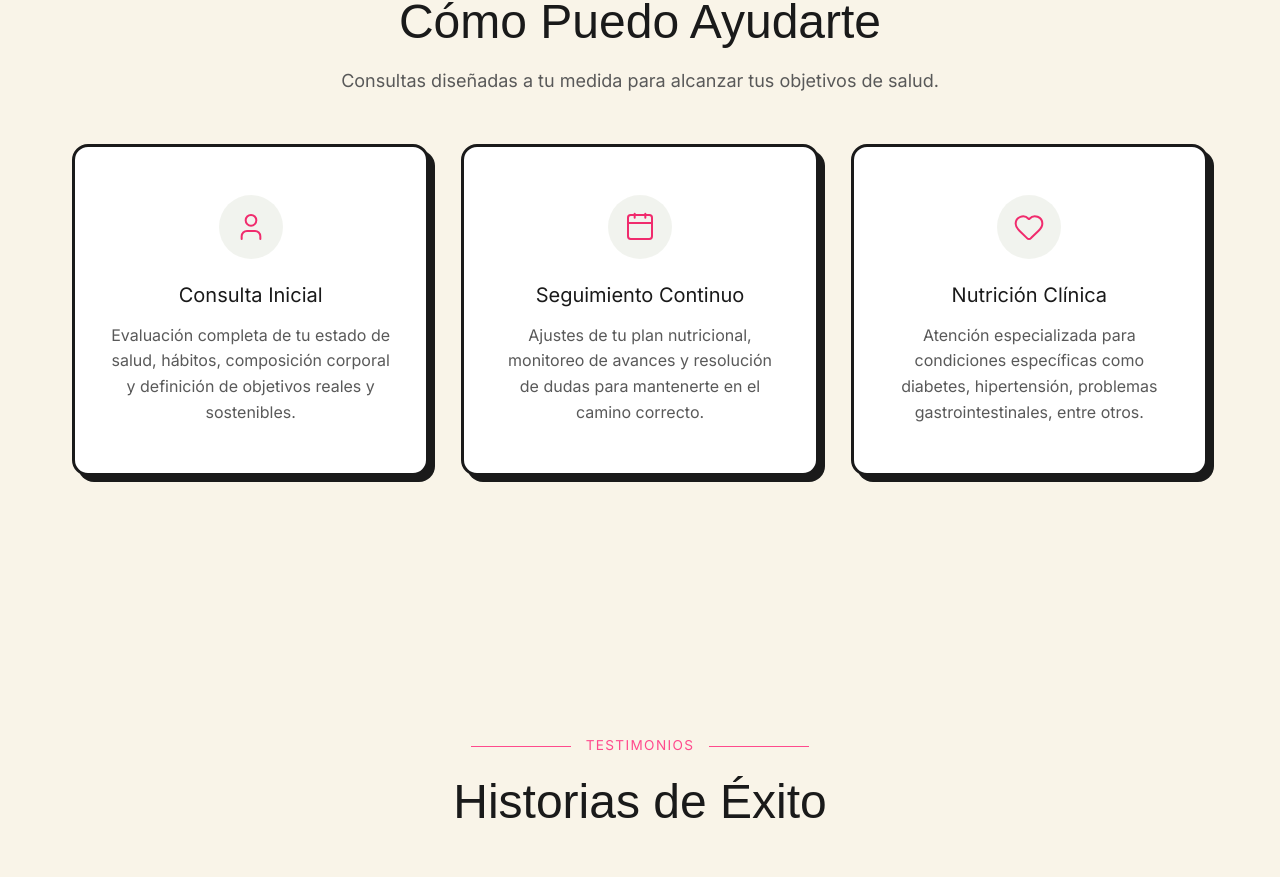
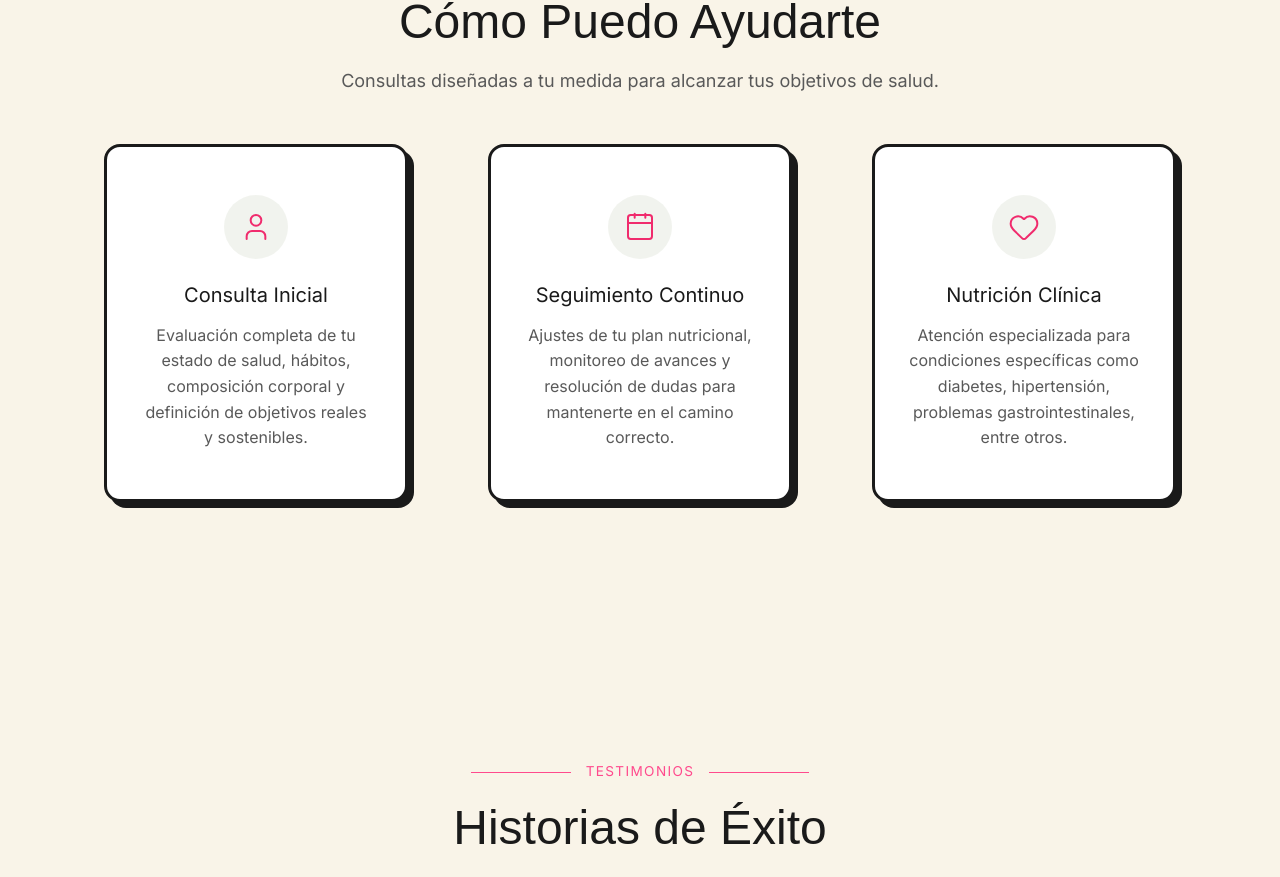
Before and after one commit to wintersoldier1501/biosalud-web, a React (Vite) app: page / in a window 1280 px wide. Shown: the part 3009-3886 px from the top of the page. Built offline with nearby package versions, Linux system fonts and the light colour scheme; a web font is replaced by a local one.

Commit message:
Aumentado el espacio entre las tarjetas de servicios en escritorio

```diff
--- a/src/pages/Home.css
+++ b/src/pages/Home.css
@@ -196,6 +196,14 @@
 @media (min-width: 768px) {
   .services-grid {
     grid-template-columns: repeat(3, 1fr);
+    gap: 2.5rem;
+  }
+}
+
+@media (min-width: 1200px) {
+  .services-grid {
+    gap: 5rem;
+    padding: 0 2rem;
   }
 }
 
```
